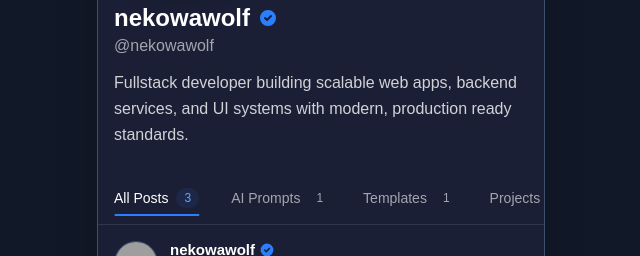
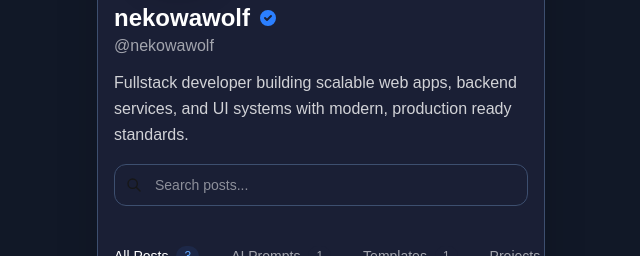
Before and after one commit to nekowawolf/link, a Next.js app: page / in a window 1280 px wide. Shown: the part 287-543 px from the top of the page, without its empty margins (319-959 px from the left). Built offline with nearby package versions, Linux system fonts and the light colour scheme; grey boxes are pictures that could not be loaded.

Commit message:
feat: add search bar

```diff
--- a/src/components/ProfileCard.tsx
+++ b/src/components/ProfileCard.tsx
@@ -143,10 +143,34 @@ export default function ProfileCard({
           <p className="text-fill-color/60 font-medium">@{username}</p>
         </div>
 
-        {/* Bio */}
-        <p className="text-fill-color/80 text-base leading-relaxed">
-          {bio}
-        </p>
+        {/* Bio & Search */}
+        <div className="space-y-4">
+          <p className="text-fill-color/80 text-base leading-relaxed">
+            {bio}
+          </p>
+
+          {/* Search Bar */}
+          <div className="relative">
+            <svg
+              className="absolute left-3 top-1/2 -translate-y-1/2 w-4 h-4 text-fill-color/40"
+              fill="none"
+              stroke="currentColor"
+              viewBox="0 0 24 24"
+            >
+              <path
+                strokeLinecap="round"
+                strokeLinejoin="round"
+                strokeWidth={2}
+                d="M21 21l-6-6m2-5a7 7 0 11-14 0 7 7 0 0114 0z"
+              />
+            </svg>
+            <input
+              type="text"
+              placeholder="Search posts..."
+              className="w-full pl-10 pr-4 py-2.5 rounded-xl bg-[var(--card-color2)] border border-[var(--border-color)] text-fill-color text-sm placeholder:text-fill-color/40 focus:outline-none focus:border-blue-500/50 focus:ring-2 focus:ring-blue-500/20 transition-all"
+            />
+          </div>
+        </div>
       </div>
     </div>
   );
```
